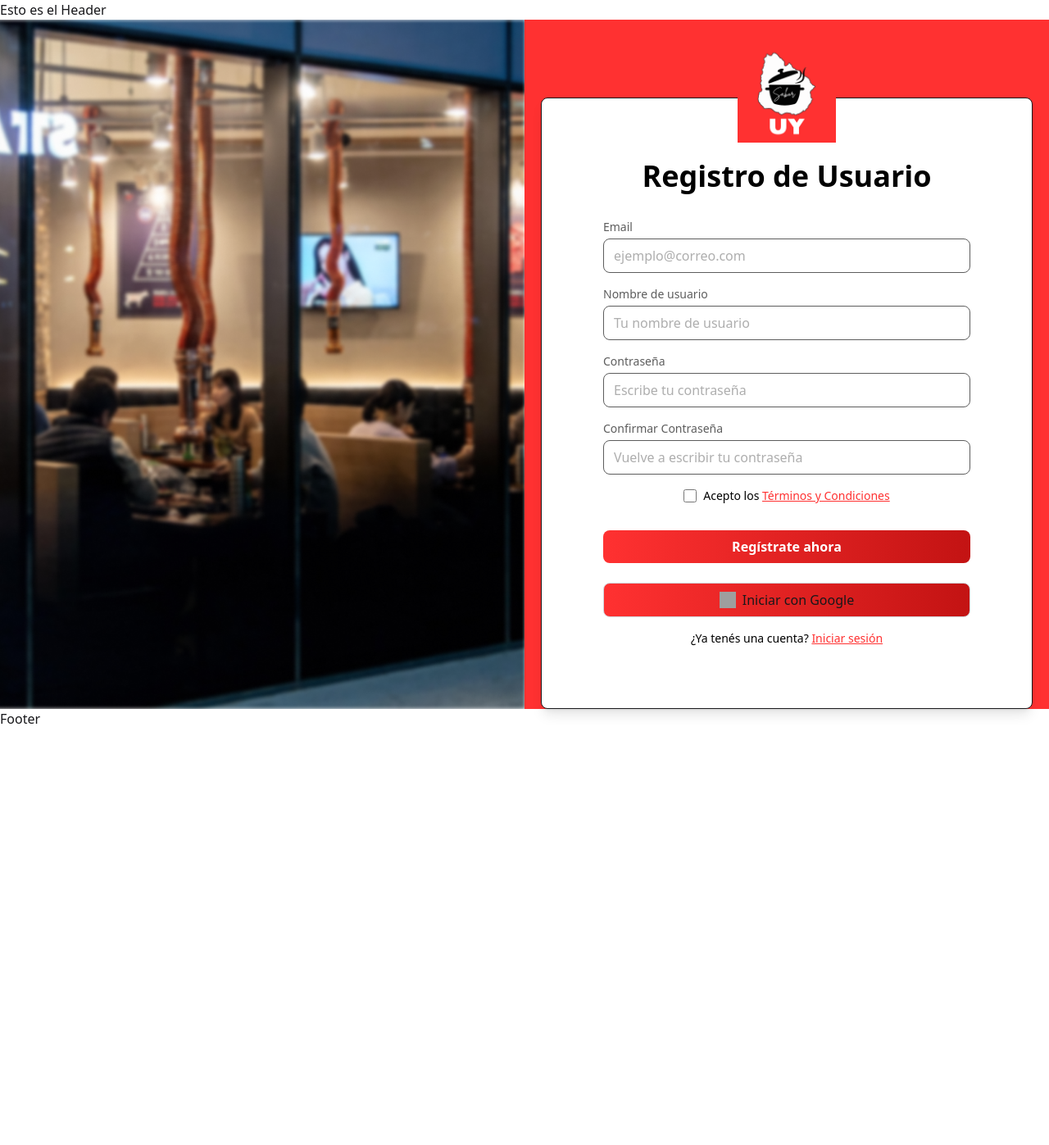
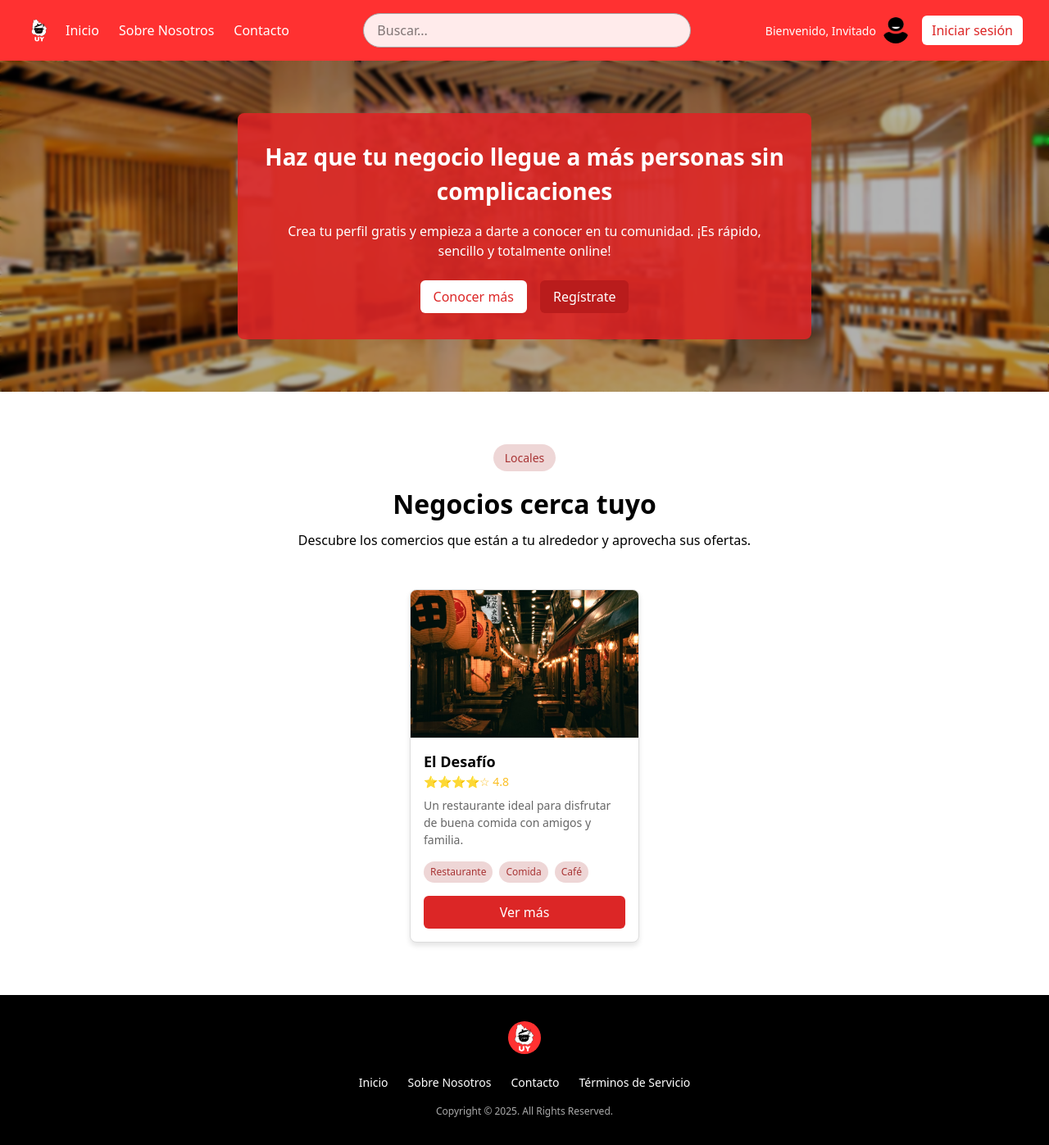
Before and after one commit to Ago-2020/proyecto-utu, a React (Vite) app in the folder frontend/: page / in a window 1280 px wide. Shown: the whole page at 82% size. Before the commit the page ends 889 px from the top, so only its background shows below. Built offline with nearby package versions, Linux system fonts and the light colour scheme; grey boxes are pictures that could not be loaded.

Commit message:
feat: enhance navigation and layout by adding Navbar component, updating routes, and improving Footer design

```diff
--- a/frontend/src/App.jsx
+++ b/frontend/src/App.jsx
@@ -2,14 +2,24 @@ import { BrowserRouter, Route, Routes } from 'react-router-dom'
 import Dashboard from '@/layouts/Dashboard'
 import Login from '@/pages/Login'
 import Register from '@/pages/Register'
+import Home from '@/pages/Home'
+import About from '@/pages/About'
+import Contact from '@/pages/Contact'
+import Terms from '@/pages/Terms'
+import Profile from '@/pages/Profile'
 
 export default function App() {
   return (
     <BrowserRouter>
       <Routes>
         <Route element={<Dashboard />}>
-          <Route path="/" element={<Register />} />
+          <Route path="/" element={<Home />} />
           <Route path="/login" element={<Login />} />
+          <Route path="/register" element={<Register />} />
+          <Route path="/about" element={<About />} />
+          <Route path="/contact" element={<Contact />} />
+          <Route path="/terms" element={<Terms />} />
+          <Route path="/profile" element={<Profile />} />
         </Route>
       </Routes>
     </BrowserRouter>
--- a/frontend/src/components/Footer.jsx
+++ b/frontend/src/components/Footer.jsx
@@ -1,5 +1,68 @@
 import React from 'react'
+import { Link } from 'react-router-dom'
+import logo from '../img/logo.png'
 
 export default function Footer() {
-  return <div>Footer</div>
+  return (
+    <footer
+      style={{
+        backgroundColor: '#000',
+        color: '#fff',
+        padding: '32px 16px',
+        textAlign: 'center',
+      }}
+    >
+      {/* Logo arriba redondeado */}
+      <img
+        src={logo}
+        alt="logo"
+        style={{
+          width: '40px',
+          height: '40px',
+          margin: '0 auto 24px',
+          display: 'block',
+          borderRadius: '50%',
+        }}
+      />
+
+      {/* Links */}
+      <ul
+        style={{
+          display: 'flex',
+          justifyContent: 'center',
+          gap: '24px',
+          listStyle: 'none',
+          marginBottom: '16px',
+          padding: 0,
+          fontSize: '14px',
+        }}
+      >
+        <li>
+          <Link to="/" style={{ color: '#fff', textDecoration: 'none' }}>
+            Inicio
+          </Link>
+        </li>
+        <li>
+          <Link to="/about" style={{ color: '#fff', textDecoration: 'none' }}>
+            Sobre Nosotros
+          </Link>
+        </li>
+        <li>
+          <Link to="/contact" style={{ color: '#fff', textDecoration: 'none' }}>
+            Contacto
+          </Link>
+        </li>
+        <li>
+          <Link to="/terms" style={{ color: '#fff', textDecoration: 'none' }}>
+            Términos de Servicio
+          </Link>
+        </li>
+      </ul>
+
+      {/* Copyright */}
+      <p style={{ fontSize: '12px', color: '#aaa' }}>
+        Copyright © 2025. All Rights Reserved.
+      </p>
+    </footer>
+  )
 }
--- a/frontend/src/components/Header.jsx
+++ b/frontend/src/components/Header.jsx
@@ -1,5 +1,10 @@
 import React from 'react'
+import Navbar from '@/components/navbar'
 
 export default function Header() {
-  return <div>Esto es el Header</div>
+  return (
+    <div>
+      <Navbar />
+    </div>
+  )
 }
--- /dev/null
+++ b/frontend/src/components/Navbar.jsx
@@ -0,0 +1,117 @@
+import { Link } from 'react-router-dom'
+import logo from '../img/logo.png'
+{
+  /* Logo */
+}
+import profile from '../img/profile.png'
+{
+  /* Logo de perfil */
+}
+
+export default function Navbar() {
+  return (
+    <nav
+      style={{
+        display: 'flex',
+        justifyContent: 'space-between',
+        alignItems: 'center',
+        padding: '16px 32px',
+        backgroundColor: '#FF3131',
+        color: '#fff',
+        position: 'sticky',
+        top: 0,
+        zIndex: 1000,
+      }}
+    >
+      {/* Logo y los Links */}
+      <div style={{ display: 'flex', alignItems: 'center', gap: '16px' }}>
+        <Link to="/">
+          <img
+            src={logo}
+            alt="SaborUY"
+            style={{ width: '32px', height: '32px' }}
+          />
+        </Link>
+        <ul
+          style={{
+            display: 'flex',
+            gap: '24px',
+            listStyle: 'none',
+            margin: 0,
+            padding: 0,
+          }}
+        >
+          <li>
+            <Link to="/" style={{ color: '#fff', textDecoration: 'none' }}>
+              Inicio
+            </Link>
+          </li>
+          <li>
+            <Link to="/about" style={{ color: '#fff', textDecoration: 'none' }}>
+              Sobre Nosotros
+            </Link>
+          </li>
+          <li>
+            <Link
+              to="/contact"
+              style={{ color: '#fff', textDecoration: 'none' }}
+            >
+              Contacto
+            </Link>
+          </li>
+        </ul>
+      </div>
+
+      {/* Buscador */}
+      <div style={{ flexGrow: 1, maxWidth: '400px', margin: '0 24px' }}>
+        <input
+          type="text"
+          placeholder="Buscar..."
+          style={{
+            width: '100%',
+            padding: '8px 16px',
+            borderRadius: '9999px',
+            border: '1px solid #a3a3a3ff',
+            backgroundColor: '#ffffffe6',
+            color: '#000000ff',
+          }}
+        />
+      </div>
+
+      {/* Perfil */}
+      <div style={{ display: 'flex', alignItems: 'center', gap: '8px' }}>
+        <span style={{ fontSize: '14px', color: '#fff' }}>
+          Bienvenido, Invitado
+        </span>
+        <Link to="/profile">
+          <img
+            src={profile}
+            alt="profile"
+            style={{
+              width: '32px',
+              height: '32px',
+              borderRadius: '50%',
+              cursor: 'pointer',
+            }}
+          />
+        </Link>
+        <Link to="/login">
+          <button
+            style={{
+              marginLeft: '8px',
+              padding: '6px 12px',
+              borderRadius: '6px',
+              border: 'none',
+              backgroundColor: '#fff',
+              color: '#dc2626',
+              cursor: 'pointer',
+              fontWeight: '500',
+            }}
+          >
+            Iniciar sesión
+          </button>
+        </Link>
+      </div>
+    </nav>
+  )
+}
--- a/frontend/src/pages/About.jsx
+++ b/frontend/src/pages/About.jsx
@@ -7,8 +7,6 @@ export default function About() {
     <div
       style={{ minHeight: '100vh', display: 'flex', flexDirection: 'column' }}
     >
-      <Navbar />
-
       <main style={{ flexGrow: 1, padding: '64px 16px', textAlign: 'center' }}>
         <h1
           style={{ fontSize: '32px', fontWeight: 'bold', marginBottom: '24px' }}
@@ -20,8 +18,6 @@ export default function About() {
           visibilidad y conectar con su comunidad de manera sencilla y efectiva.
         </p>
       </main>
-
-      <Footer />
     </div>
   )
 }
--- a/frontend/src/pages/Contact.jsx
+++ b/frontend/src/pages/Contact.jsx
@@ -7,8 +7,6 @@ export default function Contact() {
     <div
       style={{ minHeight: '100vh', display: 'flex', flexDirection: 'column' }}
     >
-      <Navbar />
-
       <main style={{ flexGrow: 1, padding: '64px 16px', textAlign: 'center' }}>
         <h1
           style={{ fontSize: '32px', fontWeight: 'bold', marginBottom: '24px' }}
@@ -20,8 +18,6 @@ export default function Contact() {
           visibilidad y conectar con su comunidad de manera sencilla y efectiva.
         </p>
       </main>
-
-      <Footer />
     </div>
   )
 }
--- a/frontend/src/pages/Home.jsx
+++ b/frontend/src/pages/Home.jsx
@@ -10,9 +10,6 @@ export default function Home() {
     <div
       style={{ minHeight: '100vh', display: 'flex', flexDirection: 'column' }}
     >
-      {/* Navbar */}
-      <Navbar />
-
       {/* Hero */}
       <section
         style={{
@@ -249,9 +246,6 @@ export default function Home() {
           </div>
         </div>
       </section>
-
-      {/* Footer */}
-      <Footer />
     </div>
   )
 }
--- a/frontend/src/pages/Profile.jsx
+++ b/frontend/src/pages/Profile.jsx
@@ -7,8 +7,6 @@ export default function Profile() {
     <div
       style={{ minHeight: '100vh', display: 'flex', flexDirection: 'column' }}
     >
-      <Navbar />
-
       <main style={{ flexGrow: 1, padding: '64px 16px', textAlign: 'center' }}>
         <h1
           style={{ fontSize: '32px', fontWeight: 'bold', marginBottom: '24px' }}
@@ -20,8 +18,6 @@ export default function Profile() {
           visibilidad y conectar con su comunidad de manera sencilla y efectiva.
         </p>
       </main>
-
-      <Footer />
     </div>
   )
 }
--- a/frontend/src/pages/Terms.jsx
+++ b/frontend/src/pages/Terms.jsx
@@ -7,8 +7,6 @@ export default function Terms() {
     <div
       style={{ minHeight: '100vh', display: 'flex', flexDirection: 'column' }}
     >
-      <Navbar />
-
       <main style={{ flexGrow: 1, padding: '64px 16px', textAlign: 'center' }}>
         <h1
           style={{ fontSize: '32px', fontWeight: 'bold', marginBottom: '24px' }}
@@ -20,8 +18,6 @@ export default function Terms() {
           visibilidad y conectar con su comunidad de manera sencilla y efectiva.
         </p>
       </main>
-
-      <Footer />
     </div>
   )
 }
```
